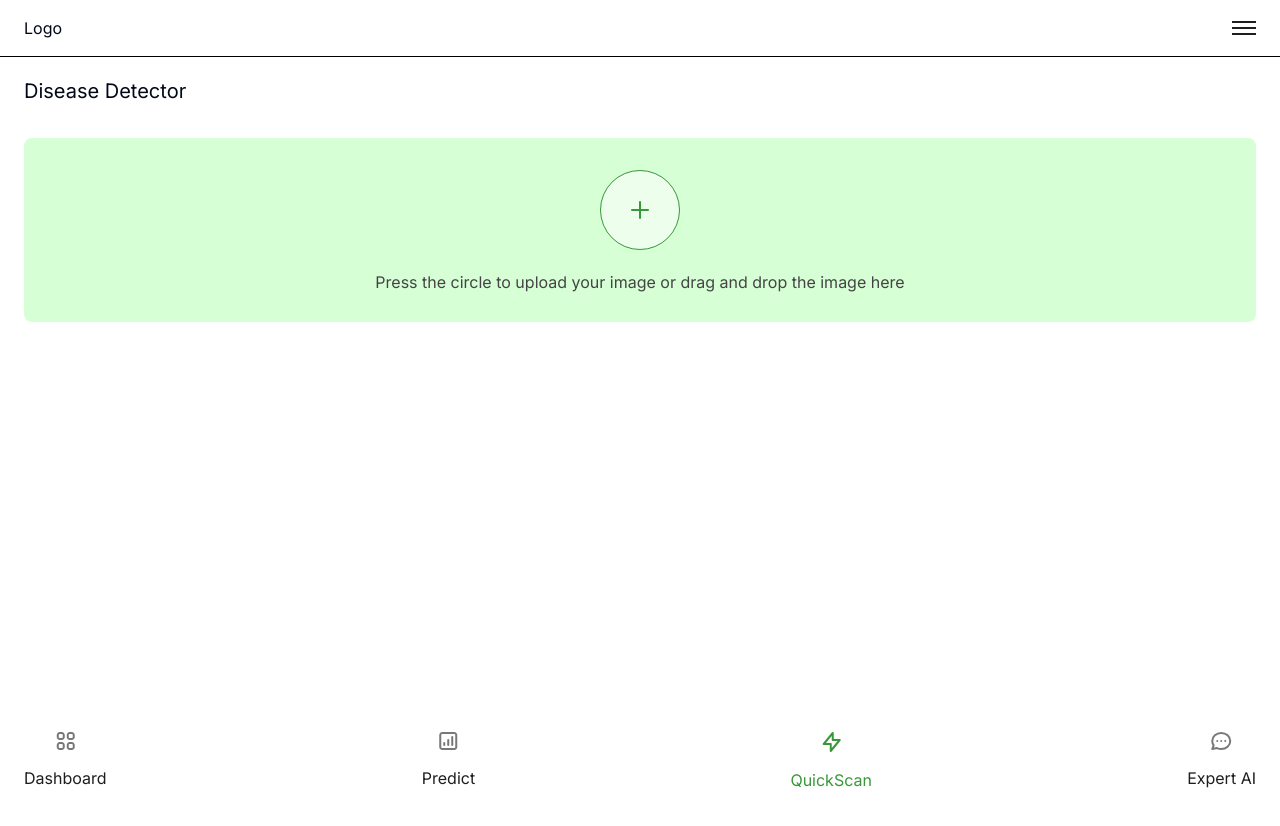
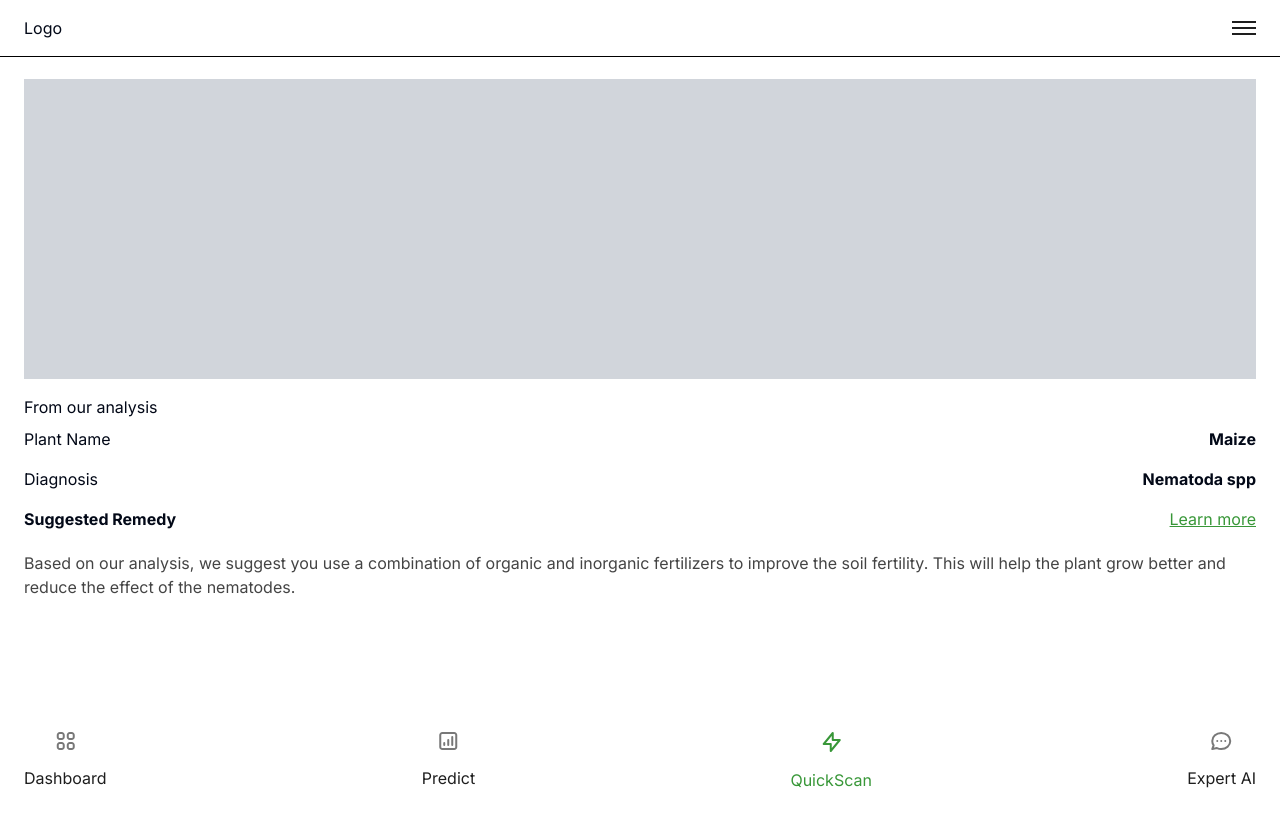
Before and after one commit to Enielect/agro-predict, a Next.js app: page /core/quickscan in a window 1280 px wide. Shown: the top 826 px of the page. Before the commit the page ends 800 px from the top, so only its background shows below. Built offline with nearby package versions, Linux system fonts and the light colour scheme.

Commit message:
Feat: implement base design for quickscan feature

```diff
--- /dev/null
+++ b/app/core/quickscan/components/ImageDescription.tsx
@@ -0,0 +1,54 @@
+import { Span } from "next/dist/trace";
+import Image from "next/image";
+import React, { ReactNode } from "react";
+
+const ImageDescription = () => {
+  return (
+    <div>
+      <div>
+        {/* <Image src="" alt="image" /> */}
+        <div className="w-full h-[300px] bg-gray-300"></div>
+      </div>
+      <div>
+        <div className="pt-4">From our analysis</div>
+        <div>
+          <Description
+            left={<span>Plant Name</span>}
+            right={<span className="font-bold">Maize</span>}
+          />
+          <Description
+            left={<span>Diagnosis</span>}
+            right={<span className="font-bold">Nematoda spp</span>}
+          />
+        </div>
+        <div>
+          <Description
+            left={<span className="font-bold">Suggested Remedy</span>}
+            right={<a className="text-[#389738] underline">Learn more</a>}
+          />
+          <p className="text-[#444444] py-3">
+            Based on our analysis, we suggest you use a combination of organic
+            and inorganic fertilizers to improve the soil fertility. This will
+            help the plant grow better and reduce the effect of the nematodes.
+          </p>
+        </div>
+      </div>
+    </div>
+  );
+};
+
+type DescriptionProp = {
+  left: ReactNode;
+  right: ReactNode;
+};
+
+function Description({ left, right }: DescriptionProp) {
+  return (
+    <div className="flex justify-between items-center py-2">
+      {left}
+      {right}
+    </div>
+  );
+}
+
+export default ImageDescription;
--- /dev/null
+++ b/app/core/quickscan/components/ImagePreview.tsx
@@ -0,0 +1,18 @@
+import Image from "next/image";
+import React from "react";
+
+const ImagePreview = () => {
+  return (
+    <div className="space-y-7">
+      <div>
+        {/* <Image src={""} alt="image" /> */}
+        <div className="w-full h-[300px] bg-gray-300"></div>
+      </div>
+      <button className="bg-[#389738] w-full py-3 rounded-full text-center text-white">
+        Scan Image
+      </button>
+    </div>
+  );
+};
+
+export default ImagePreview;
--- a/app/core/quickscan/page.tsx
+++ b/app/core/quickscan/page.tsx
@@ -1,12 +1,16 @@
-import QuickScan from '@/components/QuickScan.Page'
-import React from 'react'
+import QuickScan from "@/components/QuickScan.Page";
+import React from "react";
+import ImageDescription from "./components/ImageDescription";
+import ImagePreview from "./components/ImagePreview";
 
 const QuickScanPage = () => {
   return (
-    <div className='mx-6'>
-      <QuickScan />
+    <div className="mx-6 min-h-[100dvh] py-[35px]">
+      {/* <QuickScan /> */}
+      <ImageDescription />
+      {/* <ImagePreview /> */}
     </div>
-  )
-}
+  );
+};
 
-export default QuickScanPage
+export default QuickScanPage;
--- a/components/QuickScan.Page.tsx
+++ b/components/QuickScan.Page.tsx
@@ -1,34 +1,42 @@
+import ImageUpload from "@/app/core/components/ImageUpload";
 import React from "react";
 
 const AddIcon = () => {
-    return <svg width="80" height="80" viewBox="0 0 80 80" fill="none" xmlns="http://www.w3.org/2000/svg">
-    <circle cx="40" cy="40" r="39.5" fill="#FEFEFE" fillOpacity="0.6" stroke="#389738"/>
-    <path d="M40 32V48M48 40H32" stroke="#389738" strokeWidth="2" strokeLinecap="round" strokeLinejoin="round"/>
+  return (
+    <svg
+      width="80"
+      height="80"
+      viewBox="0 0 80 80"
+      fill="none"
+      xmlns="http://www.w3.org/2000/svg"
+    >
+      <circle
+        cx="40"
+        cy="40"
+        r="39.5"
+        fill="#FEFEFE"
+        fillOpacity="0.6"
+        stroke="#389738"
+      />
+      <path
+        d="M40 32V48M48 40H32"
+        stroke="#389738"
+        strokeWidth="2"
+        strokeLinecap="round"
+        strokeLinejoin="round"
+      />
     </svg>
-
-  }
+  );
+};
 
 const QuickScan = () => {
   return (
     <div className="w-full">
       <h2 className="py-8 text-[20px]">Disease Detector</h2>
-      <div className="bg-[#D6FFD6] px-6 py-5 rounded-lg w-full mx-auto">
-        <label
-          htmlFor="plantImage"
-          className="flex items-center justify-center py-3 text-lg font-bold "
-        >
-          <AddIcon />
-        </label>
-        <input
-          type="file"
-          accept="image/*"
-          id="plantImage"
-          className="hidden"
-        />
-        <span className="text-center block py-2 text-[#444444]">
-          Press the circle to upload your image or drag and drop the image here
-        </span>
-      </div>
+      <ImageUpload
+        description=" Press the circle to upload your image or drag and drop the image here"
+        icon={<AddIcon />}
+      />
     </div>
   );
 };
```
